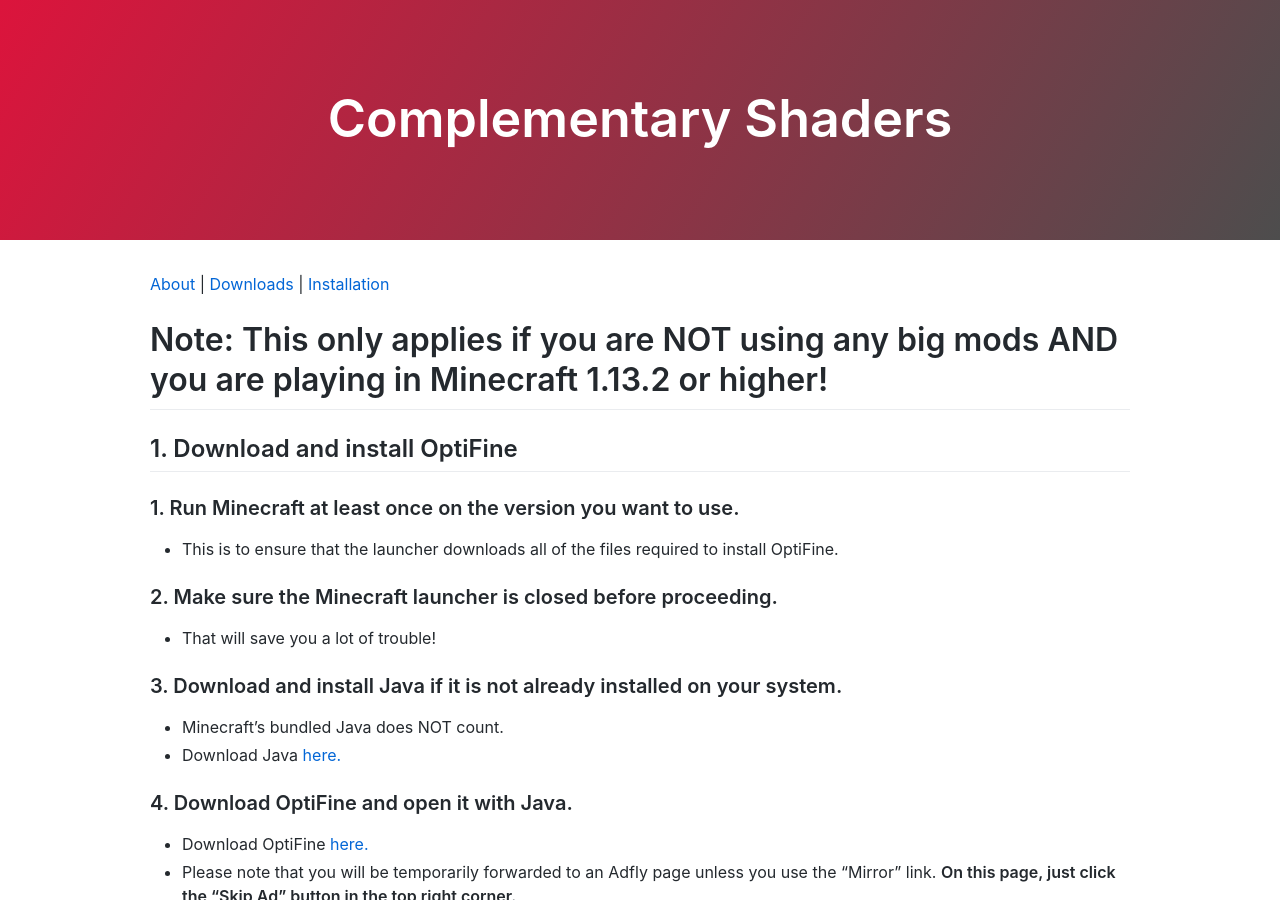
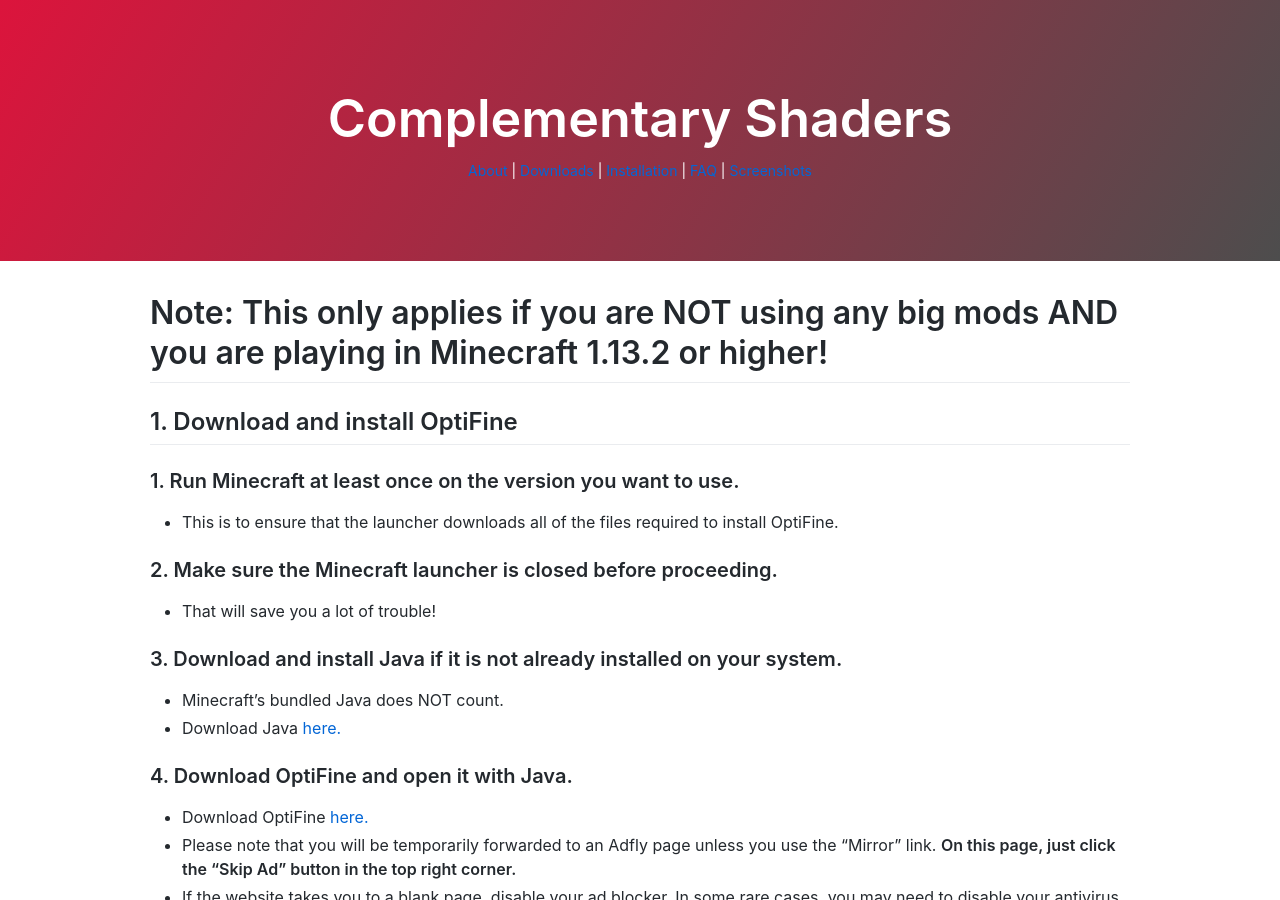
Before and after one commit to Levelowel/levelowel.github.io, a Jekyll site: the page built from installation.md, in a window 1280 px wide and 900 px high. Built offline with Jekyll 4.4.1, drawn with Linux system fonts in a browser that asks for light colours; our own code applies the rules of GitHub Pages for plain Markdown files; comment, search, counter and statistics services are not loaded.

Commit message:
Update default.html

```diff
--- a/_layouts/default.html
+++ b/_layouts/default.html
@@ -11,14 +11,12 @@
   </head>
   <header class="page-header" role="banner">
       <h1 class="project-name">Complementary Shaders</h1>
+      <a href="https://levelowel.github.io/">About</a> | <a href="https://levelowel.github.io/downloads">Downloads</a> | <a href="https://levelowel.github.io/installation">Installation</a> | <a href="https://levelowel.github.io/faq">FAQ</a> | <a href="https://levelowel.github.io/screenshots">Screenshots</a>
   </header>
   <body>
     <div class="container-lg px-3 my-5 markdown-body">
       {% if site.title and site.title != page.title %}
       {% endif %}
-
-      <a href="https://levelowel.github.io/">About</a> | <a href="https://levelowel.github.io/downloads">Downloads</a> | <a href="https://levelowel.github.io/installation">Installation</a>
-      <br>
 
       {{ content }}
 
```
